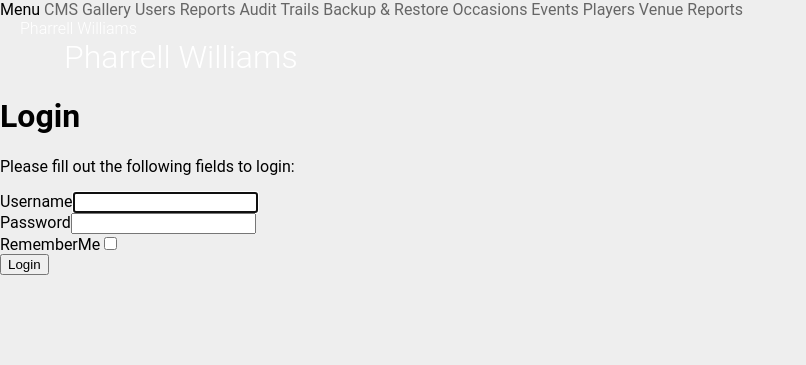
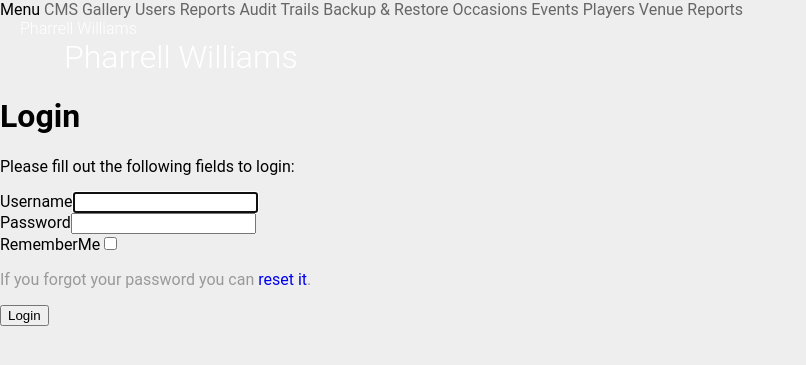
Before and after one commit to jaydavid1996/py, a Yii app: template backend/views/site/login.php in a window 1280 px wide. Shown: the top 365 px of the page, without its empty margins (0-806 px from the left). Run offline with PHP 8.4 and a stand-in for Yii, Linux system fonts and the light colour scheme; the template is opened without the code that fills it, so the values that code supplies are empty; form fields are guessed from the names that the template uses; some libraries are stand-ins or nearby versions.

Commit message:
ADD request password reset link

```diff
--- a/backend/views/site/login.php
+++ b/backend/views/site/login.php
@@ -25,6 +25,10 @@
 
                 <?= $form->field($model, 'rememberMe')->checkbox() ?>
 
+                <div style="color:#999;margin:1em 0">
+                    If you forgot your password you can <?= Html::a('reset it', ['request-password-reset']) ?>.
+                </div>
+
                 <div class="form-group">
                     <?= Html::submitButton('Login', ['class' => 'btn btn-primary', 'name' => 'login-button']) ?>
                 </div>
```
